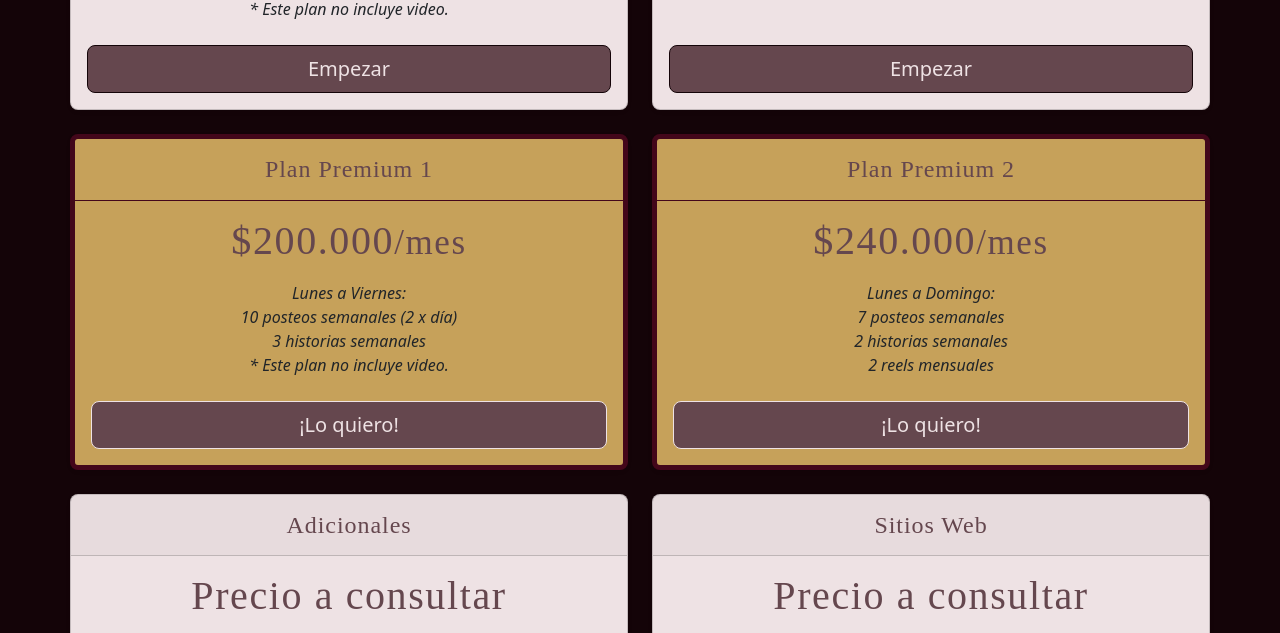
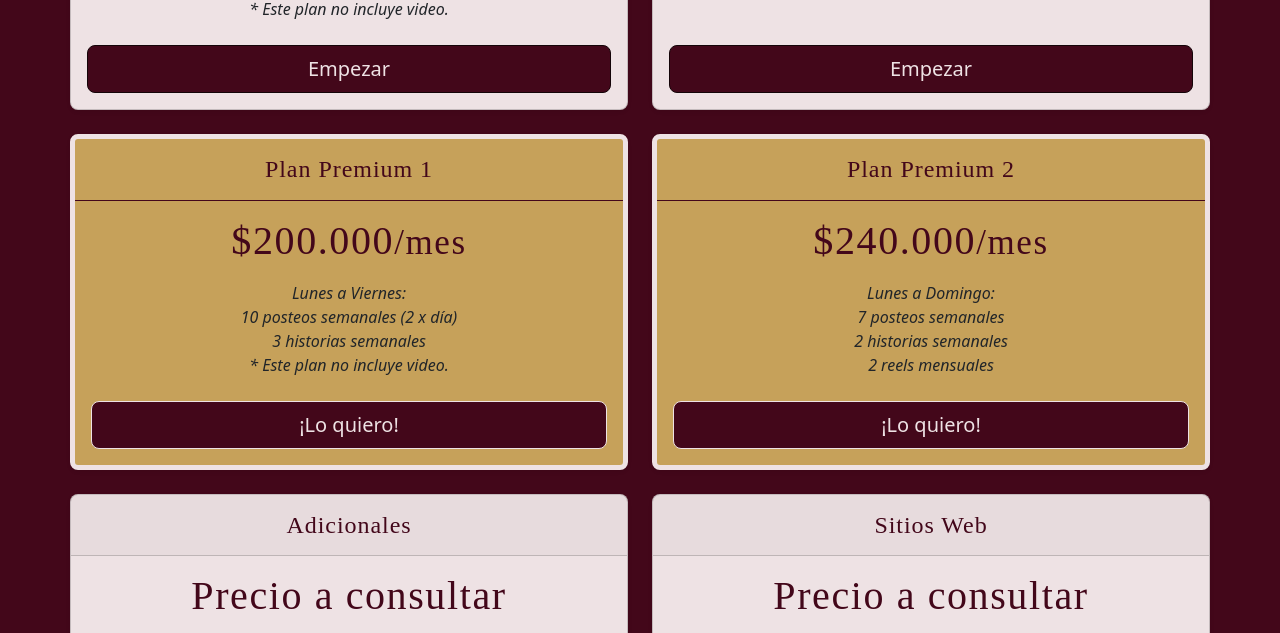
Before and after one commit to marosato/EMME-Creations, a plain HTML site: page pricing.html in a window 1280 px wide. Shown: the part 785-1418 px from the top of the page. Drawn offline with nearby package versions, Linux system fonts and the light colour scheme; a web font is replaced by a local one.

Commit message:
Update pricing.css

```diff
--- a/pricing.css
+++ b/pricing.css
@@ -19,7 +19,7 @@
 
 
 body {
-    background-color: var(--bs-body-bg);
+    background-color: var(--bs-primary) !important;
     margin: 0 auto;
     padding: 0;
     box-sizing: border-box;
@@ -110,12 +110,12 @@ p {
 .pricing-list .card h1,
 .pricing-list .card h4,
 .pricing-list .card small {
-    color: var(--bs-tertiary-bg) !important;
+    color: var(--bs-primary) !important;
 }
 
 .pricing-list .card button {
     color: var(--bs-secondary-color);
-    background-color: var(--bs-tertiary-bg);
+    background-color: var(--bs-primary);
     border-color: var(--bs-body-bg);
 }
 
@@ -129,7 +129,7 @@ p {
 #plan-premium-1,
 #plan-premium-2 {
     border-width: 5px;
-    border-color: var(--bs-primary) !important;
+    border-color: var(--bs-secondary-color) !important;
     background-color: #c6a15a !important;
 }
 
```
